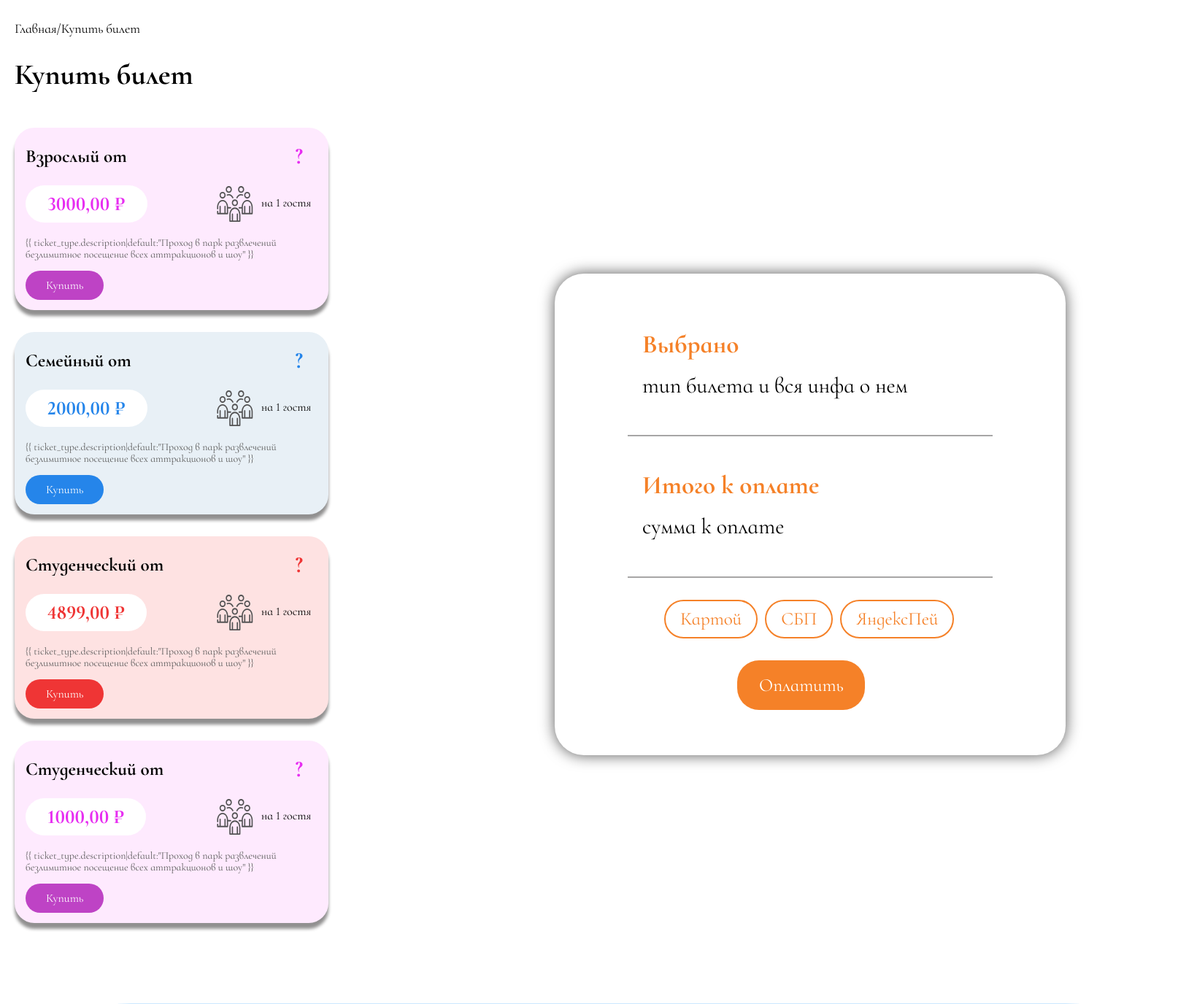
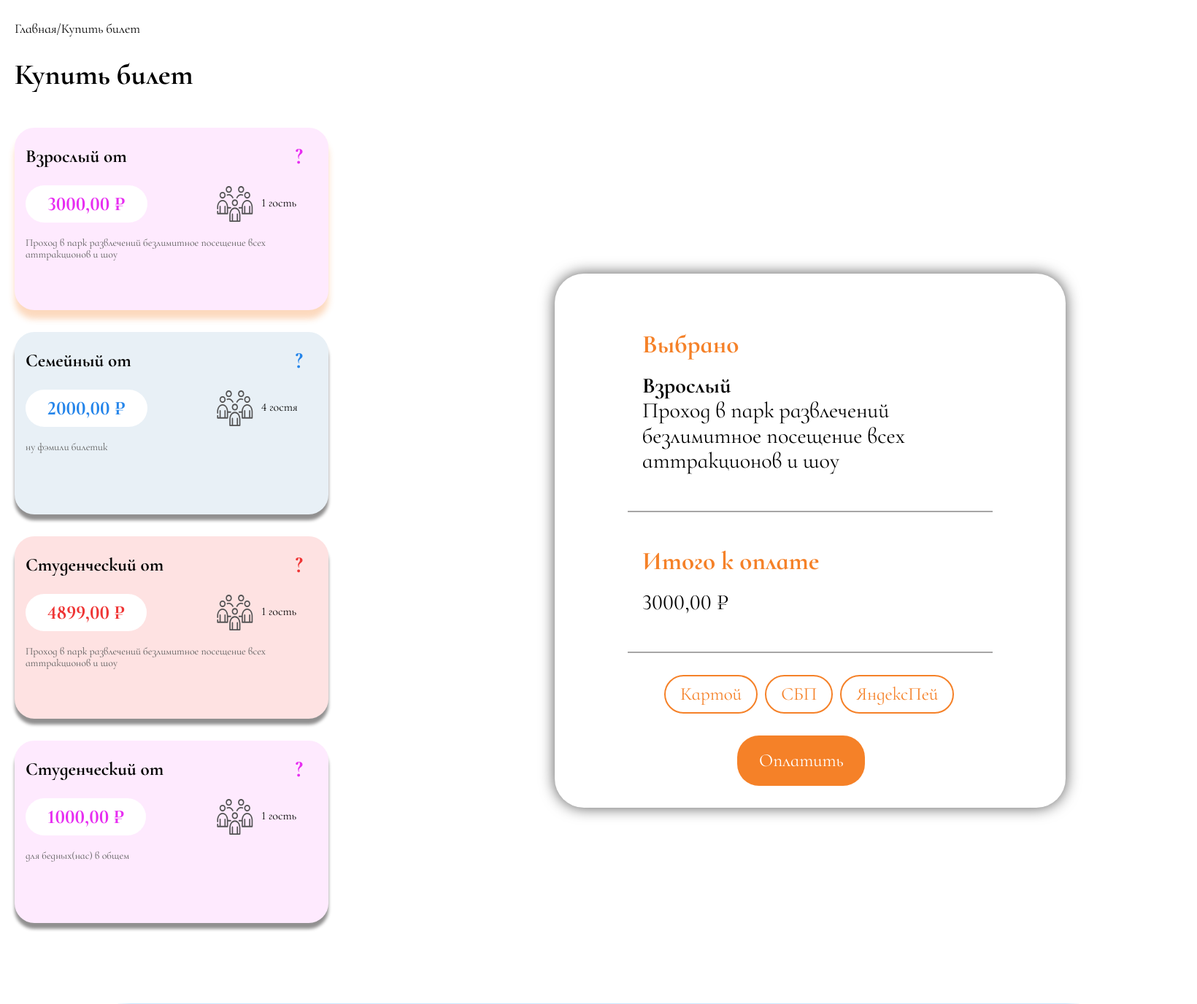
Before and after one commit to Minmin77-lab/gagi_up, a Django app: page /buy/?ticket_id=1 in a window 1640 px wide. Shown: the part 189-1565 px from the top of the page at 73% size. Run offline with Django 5.2, Linux system fonts and the light colour scheme; data comes from the database, SQL or seed files in the repository; both versions use the stored data as it was after the commit.

Commit message:
стр покупки билета

```diff
--- a/gagi_app/models.py
+++ b/gagi_app/models.py
@@ -100,6 +100,7 @@
     price = models.DecimalField('Цена', max_digits=10, decimal_places=2)
     validity_duration = models.IntegerField('Срок действия (дни)', default=1)
     description = models.TextField('Описание', blank=True, null=True)
+    quantity = models.CharField('Количество гостей', max_length=50, default='1 гость')
 
     def __str__(self):
         return self.get_name_display()
--- a/gagi_app/static/css/style.css
+++ b/gagi_app/static/css/style.css
@@ -1128,3 +1128,12 @@
     font-size: 25px;
     margin-left: 150px;
 }
+
+.ticket-selected {
+    box-shadow: 0 12px 8px rgba(245, 129, 40, 0.3) !important;
+}
+
+.ticket-link {
+    text-decoration: none;
+    display: block;
+}
--- a/gagi_app/templates/page4.html
+++ b/gagi_app/templates/page4.html
@@ -16,7 +16,9 @@
     <section class="attention">
         <div class="type-tickets buy-type-tickets">
             {% for ticket_type in ticket_types %}
-            <div class="type{% if forloop.counter == 2 %}-blue{% elif forloop.counter == 3 %}-orange{% endif %}">
+            <a href="?ticket_id={{ ticket_type.id }}" class="ticket-link">
+                <div class="type{% if forloop.counter == 2 %}-blue{% elif forloop.counter == 3 %}-orange{% endif %}
+                     {% if selected_ticket and selected_ticket.id == ticket_type.id %}ticket-selected{% endif %}">
                     <div class="type-head">
                         <h3 class="type-title">{{ ticket_type.get_name_display }} от</h3>
                         <strong
@@ -29,41 +31,50 @@
                         </strong>
                         <div class="guist">
                             <img src="{% static 'images/guist.svg' %}" alt="" class="price-img">
-                        <p class="guist-text">на 1 гостя</p>
+                            <p class="guist-text">{{ ticket_type.quantity }}</p>
                         </div>
                     </div>
-                <p class="type-tickets-text">{{ ticket_type.description|default:"Проход в парк развлечений безлимитное
-                    посещение всех аттракционов и шоу" }}</p>
-                <a href="{% url 'page4' %}"
-                    class="type-buy{% if forloop.counter == 2 %}-blue{% elif forloop.counter == 3 %}-orange{% endif %}">Купить</a>
+                    <p class="type-tickets-text">{{ ticket_type.description|default:"Проход в парк развлечений безлимитное посещение всех аттракционов и шоу" }}</p>
                 </div>
+            </a>
             {% endfor %}
         </div>
         <div class="buyy-typpe-billet">
             <div class="buyy-typpe-billet-item">
                 <div class="buyy-typpe-billet-item-header">
                     <h4 class="buyy-typpe-billet-item-title">Выбрано</h4>
-                    <p class="buyy-typpe-billet-item-text">тип билета и вся инфа о нем</p>
+                    <p class="buyy-typpe-billet-item-text">
+                        {% if selected_ticket %}
+                            <strong>{{ selected_ticket.get_name_display }}</strong><br>
+                            {{ selected_ticket.description|default:"Проход в парк развлечений безлимитное посещение всех аттракционов и шоу" }}
+                        {% else %}
+                            тип билета и вся инфа о нем
+                        {% endif %}
+                    </p>
                 </div>
                 <div class="buyy-typpe-billet-item-main">
                     <h4 class="buyy-typpe-billet-item-title">Итого к оплате</h4>
-                    <p class="buyy-typpe-billet-item-text">сумма к оплате</p>
+                    <p class="buyy-typpe-billet-item-text">
+                        {% if selected_ticket %}
+                            {{ selected_ticket.price }} ₽
+                        {% else %}
+                            сумма к оплате
+                        {% endif %}
+                    </p>
                 </div>
                 <div class="payment-methods">
-                    <input type="checkbox" id="card-btn" class="payment-checkbox">
+                    <input type="radio" id="card-btn" name="payment-method" class="payment-checkbox">
                     <label for="card-btn" class="payment-btn">Картой</label>
 
-                    <input type="checkbox" id="sbp-btn" class="payment-checkbox">
+                    <input type="radio" id="sbp-btn" name="payment-method" class="payment-checkbox">
                     <label for="sbp-btn" class="payment-btn">СБП</label>
 
-                    <input type="checkbox" id="yandex-btn" class="payment-checkbox">
+                    <input type="radio" id="yandex-btn" name="payment-method" class="payment-checkbox">
                     <label for="yandex-btn" class="payment-btn">ЯндексПей</label>
                 </div>
                 <button class="buyy-typpe-billet-item-btn">Оплатить</button>
             </div>
         </div>
     </section>
-
-
 </div>
 {%endblock%}
--- a/gagi_app/views.py
+++ b/gagi_app/views.py
@@ -63,3 +63,21 @@
         'billet_data': billet_data,
     }
     return render(request, 'page4.html', context)
+
+def page4(request):
+    ticket_types = TicketTypes.objects.all()
+
+    selected_ticket_id = request.GET.get('ticket_id')
+    selected_ticket = None
+
+    if selected_ticket_id:
+        try:
+            selected_ticket = TicketTypes.objects.get(id=selected_ticket_id)
+        except TicketTypes.DoesNotExist:
+            selected_ticket = None
+
+    context = {
+        'ticket_types': ticket_types,
+        'selected_ticket': selected_ticket,
+    }
+    return render(request, 'page4.html', context)
```
Also changed, not shown: db.sqlite3, gagi_app/migrations/0006_tickettypes_quantity.py (added). Lines whose indentation alone changed are shown as unchanged.
